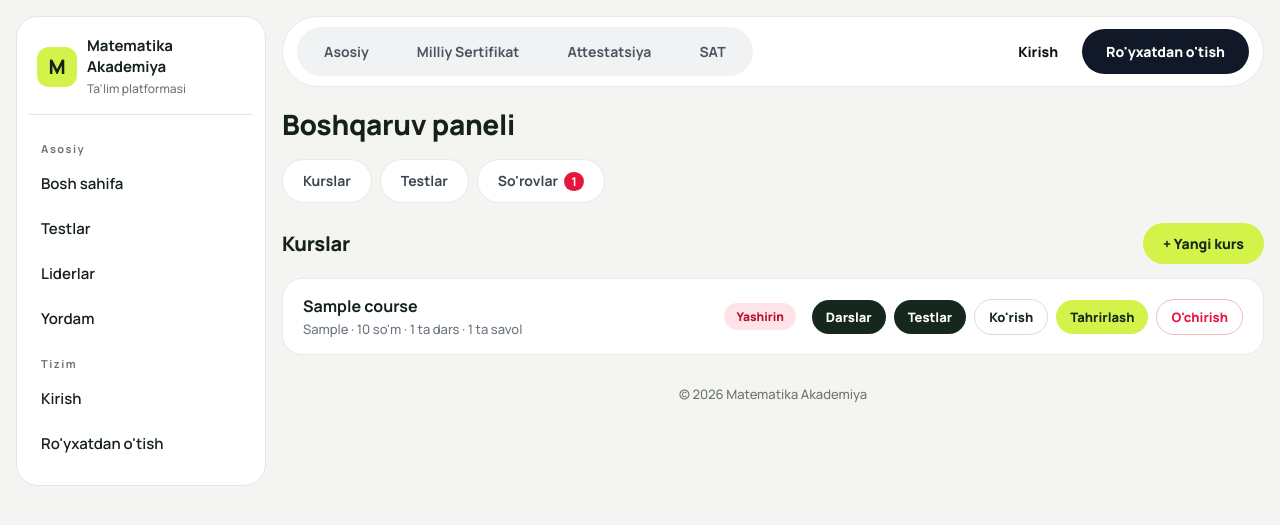
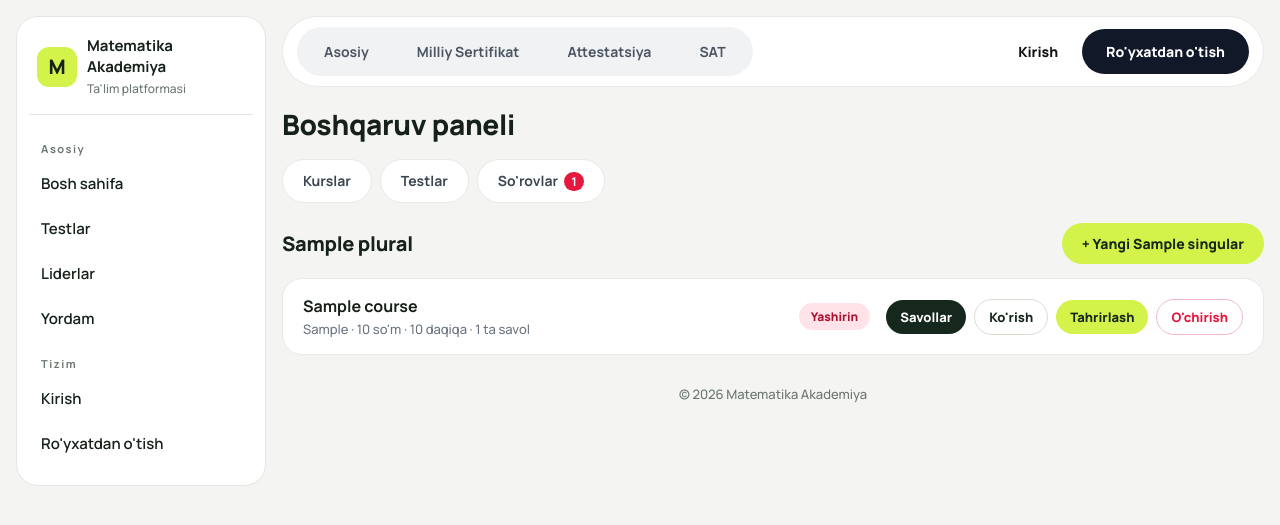
Before and after one commit to rahimjonovabdullo/matematika-akademiya, a Django app: template academy/templates/academy/manage/courses.html in a window 1280 px wide. Shown: the top 525 px of the page. Run offline with Django 5.2, Linux system fonts and the light colour scheme; the template is opened without the code that fills it: most values are stand-ins (such as "Sample title", 1, 10 or a date in 2020).

Commit message:
Update course management template for dynamic titles

```diff
--- a/academy/templates/academy/manage/courses.html
+++ b/academy/templates/academy/manage/courses.html
@@ -1,13 +1,13 @@
 {% extends "base.html" %}
-{% block title %}Kurslar — Boshqaruv{% endblock %}
+{% block title %}{{ info.plural }} — Boshqaruv{% endblock %}
 {% block content %}
 <div class="mg">
   <h1 class="mg-h">Boshqaruv paneli</h1>
   {% include "academy/manage/_nav.html" %}
 
   <div class="mg-head">
-    <h2>Kurslar</h2>
-    <a class="mg-add" href="{% url 'manage_course_new' %}">+ Yangi kurs</a>
+    <h2>{{ info.plural }}</h2>
+    <a class="mg-add" href="{% url info.new_url %}">+ Yangi {{ info.singular }}</a>
   </div>
 
   {% if courses %}
@@ -16,15 +16,22 @@
     <div class="mg-row">
       <div class="mg-main">
         <b>{{ c.title }}</b>
-        <small>{{ c.get_category_display }} · {{ c.price }} so'm · {{ c.lessons_count }} ta dars · {{ c.questions_count }} ta savol</small>
+        <small>
+          {{ c.get_category_display }} · {% if c.price %}{{ c.price }} so'm{% else %}Bepul{% endif %}
+          {% if c.duration_minutes %} · {{ c.duration_minutes }} daqiqa{% endif %}
+          {% if info.kind == 'kurs' %} · {{ c.lessons_count }} ta dars{% endif %}
+          · {{ c.questions_count }} ta savol
+        </small>
       </div>
       <span class="mg-pill {% if c.is_published %}on{% else %}off{% endif %}">{% if c.is_published %}Saytda ko'rinadi{% else %}Yashirin{% endif %}</span>
       <div class="mg-actions">
+        {% if info.kind == 'kurs' %}
         <a class="mg-btn mg-btn-dark mg-btn-sm" href="{% url 'manage_lessons' c.pk %}">Darslar</a>
-        <a class="mg-btn mg-btn-dark mg-btn-sm" href="{% url 'manage_questions' c.pk %}">Testlar</a>
+        {% endif %}
+        <a class="mg-btn mg-btn-dark mg-btn-sm" href="{% url 'manage_questions' c.pk %}">Savollar</a>
         <a class="mg-btn mg-btn-line mg-btn-sm" href="{% url 'course_detail' c.slug %}">Ko'rish</a>
         <a class="mg-btn mg-btn-sm" href="{% url 'manage_course_edit' c.pk %}">Tahrirlash</a>
-        <form method="post" action="{% url 'manage_course_delete' c.pk %}" onsubmit="return confirm('«{{ c.title|escapejs }}» kursi butunlay o‘chiriladi. Davom etasizmi?');">
+        <form method="post" action="{% url 'manage_course_delete' c.pk %}" onsubmit="return confirm('«{{ c.title|escapejs }}» butunlay o‘chiriladi. Davom etasizmi?');">
           {% csrf_token %}
           <button class="mg-btn mg-btn-red mg-btn-sm" type="submit">O'chirish</button>
         </form>
@@ -33,7 +40,7 @@
     {% endfor %}
   </div>
   {% else %}
-  <div class="mg-empty">Hali kurs yo'q. «+ Yangi kurs» tugmasini bosing.</div>
+  <div class="mg-empty">Hali {{ info.singular }} yo'q. «+ Yangi {{ info.singular }}» tugmasini bosing.</div>
   {% endif %}
 </div>
 {% endblock %}
```
